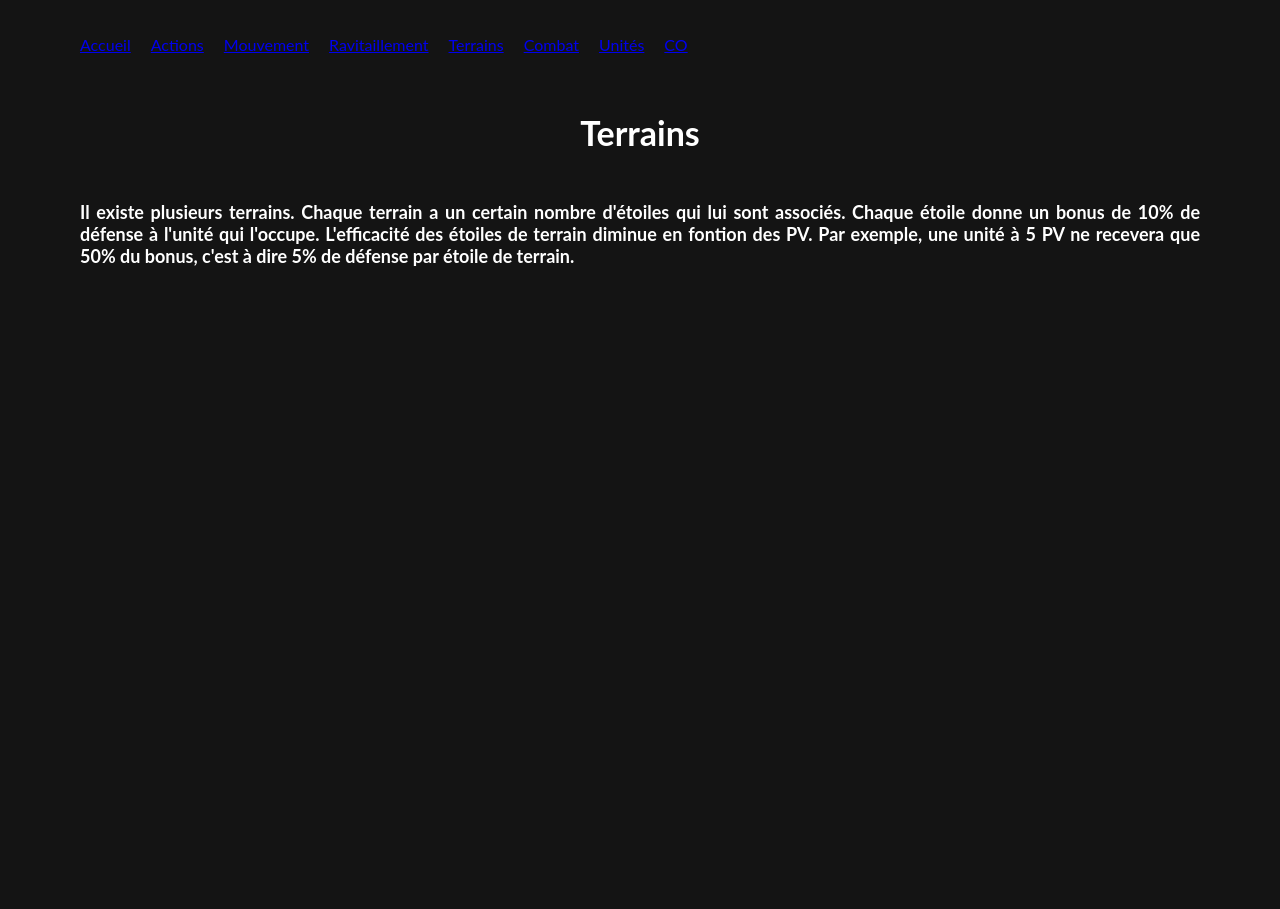
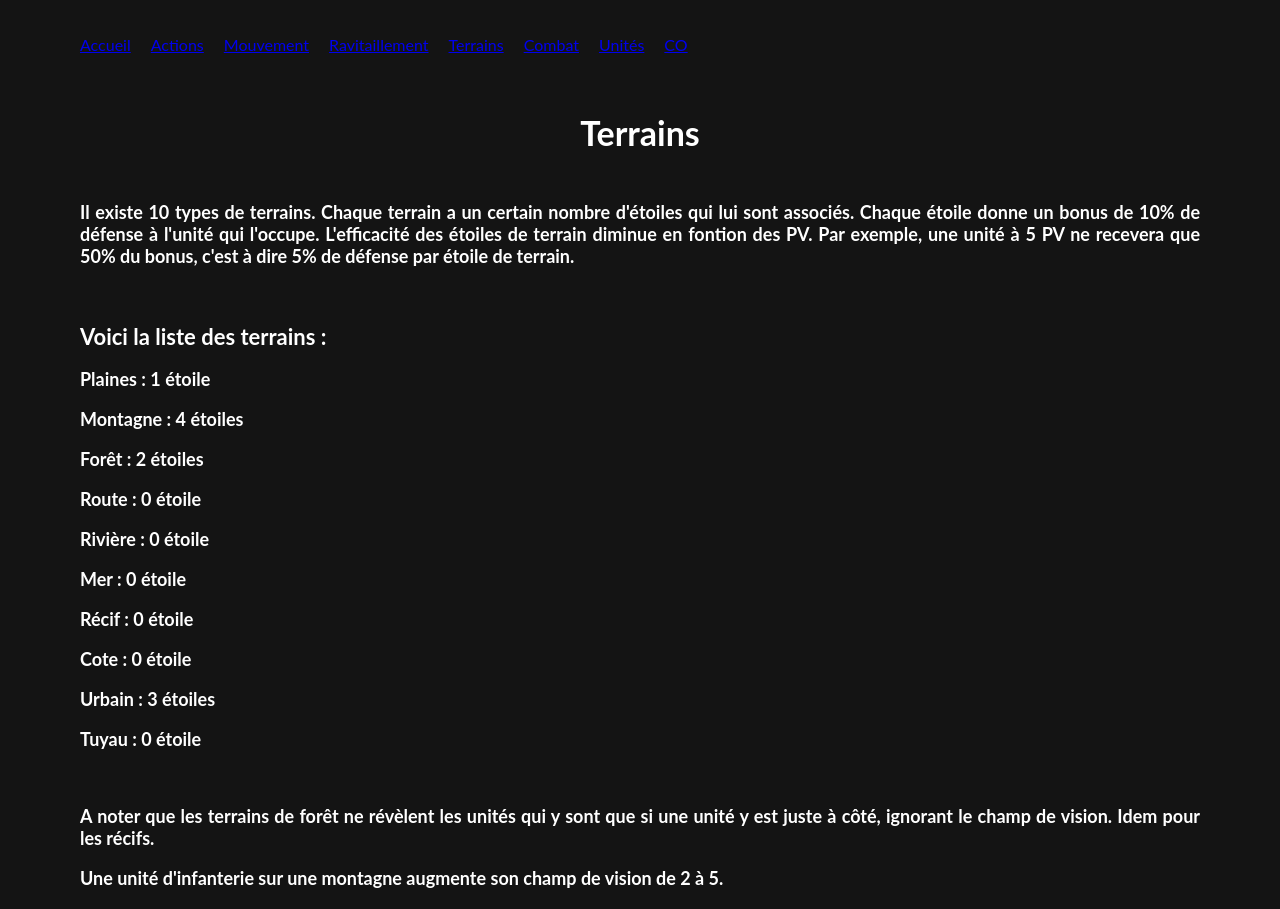
Before and after one commit to MariusBerton/awbwtuto, a plain HTML site: page terrains.html in a window 1280 px wide. Before the commit the page ends 800 px from the top, so only its background shows below. Drawn offline with Linux system fonts and the light colour scheme.

Commit message:
Update terrains.html

```diff
--- a/terrains.html
+++ b/terrains.html
@@ -21,9 +21,31 @@
                 <a href="co.html">CO</a>
             </div>
         </nav>
+
         <header>
             <h1>Terrains</h1>
-            <h3>Il existe plusieurs terrains. Chaque terrain a un certain nombre d'étoiles qui lui sont associés. Chaque étoile donne un bonus de 10% de défense à l'unité qui l'occupe. L'efficacité des étoiles de terrain diminue en fontion des PV. Par exemple, une unité à 5 PV ne recevera que 50% du bonus, c'est à dire 5% de défense par étoile de terrain.</h3>
+            <h3>Il existe 10 types de terrains. Chaque terrain a un certain nombre d'étoiles qui lui sont associés. Chaque
+                étoile donne un bonus de 10% de défense à l'unité qui l'occupe. L'efficacité des étoiles de terrain diminue en
+                fontion des PV. Par exemple, une unité à 5 PV ne recevera que 50% du bonus, c'est à dire 5% de défense par
+                étoile de terrain.
+            </h3>
+            <br>
+            <h2>Voici la liste des terrains :</h2>
+            <h3>Plaines : 1 étoile</h3>
+            <h3>Montagne : 4 étoiles</h3>
+            <h3>Forêt : 2 étoiles</h3>
+            <h3>Route : 0 étoile</h3>
+            <h3>Rivière : 0 étoile</h3>
+            <h3>Mer : 0 étoile</h3>
+            <h3>Récif : 0 étoile</h3>
+            <h3>Cote : 0 étoile</h3>
+            <h3>Urbain : 3 étoiles</h3>
+            <h3>Tuyau : 0 étoile</h3>
+            <br>
+            <h3>A noter que les terrains de forêt ne révèlent les unités qui y sont que si une unité y est juste à côté,
+                ignorant le champ de vision. Idem pour les récifs.
+            </h3>
+            <h3>Une unité d'infanterie sur une montagne augmente son champ de vision de 2 à 5.</h3>
         </header>
 
     </section>
```
